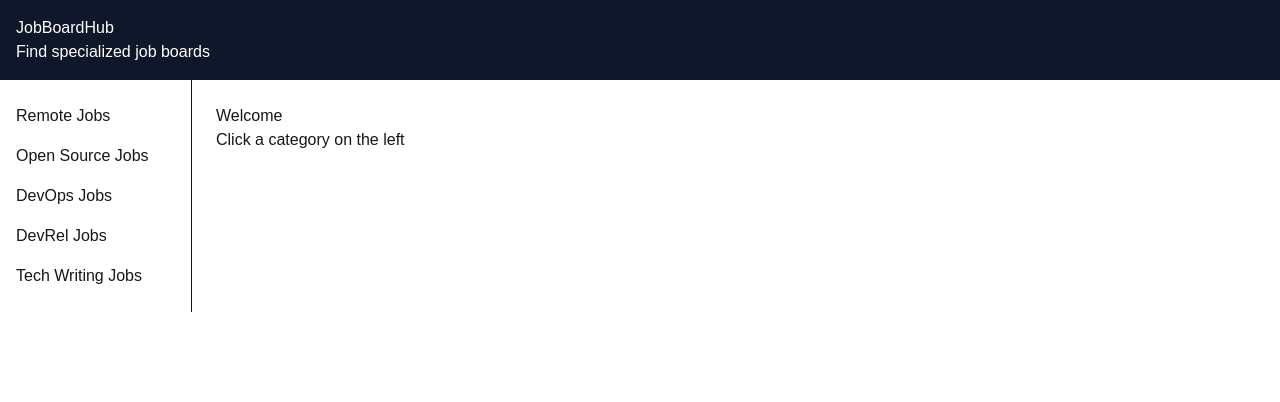
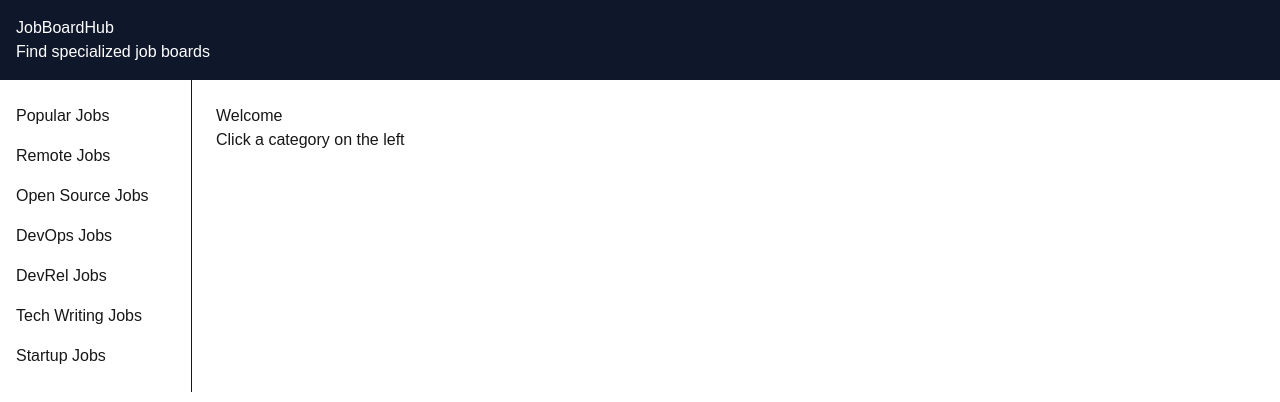
Before and after one commit to pavangudiwada/job-board-hub, a Next.js app: page / in a window 1280 px wide. Shown: the top 402 px of the page. Built offline with nearby package versions, Linux system fonts and the light colour scheme.

Commit message:
Added more categories

```diff
--- a/data/categories.ts
+++ b/data/categories.ts
@@ -1,7 +1,9 @@
 export const hubCategories = [
+    { id: "popular", name: "Popular", description: "Most popular job boards" },
     { id: 'remote', name: 'Remote', description: 'Work from anywhere opportunities' },
     { id: 'opensource', name: 'Open Source', description: 'Open source projects and jobs' },
     { id: 'devops', name: 'DevOps', description: 'DevOps, SRE, and infrastructure roles' },
     { id: 'devrel', name: 'DevRel', description: 'Developer Relations positions' },
     { id: 'techwriting', name: 'Tech Writing', description: 'Technical writing opportunities' },
+    { id: 'startup', name: 'Startup', description: 'Jobs at startups' },
 ]
```
